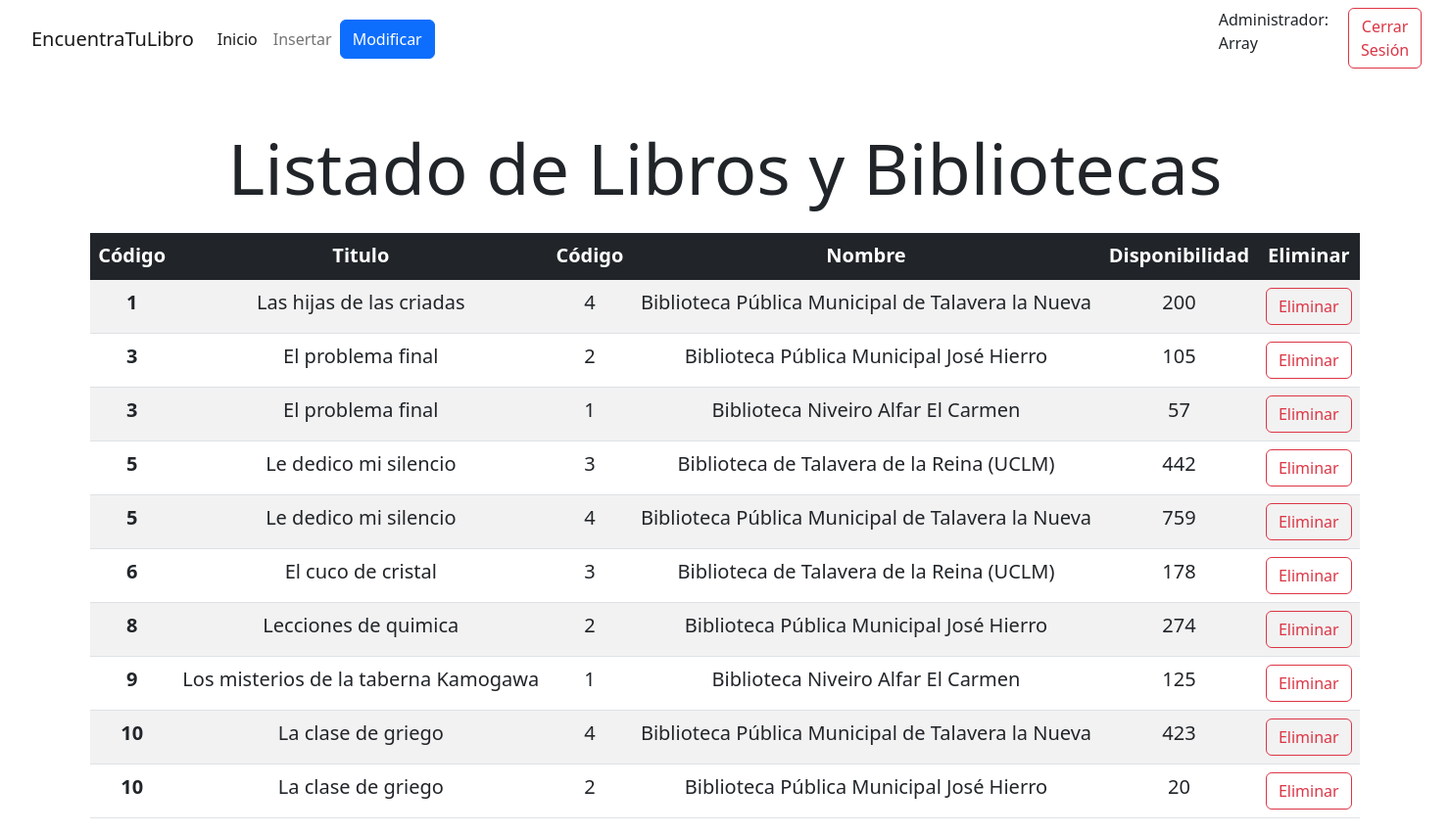
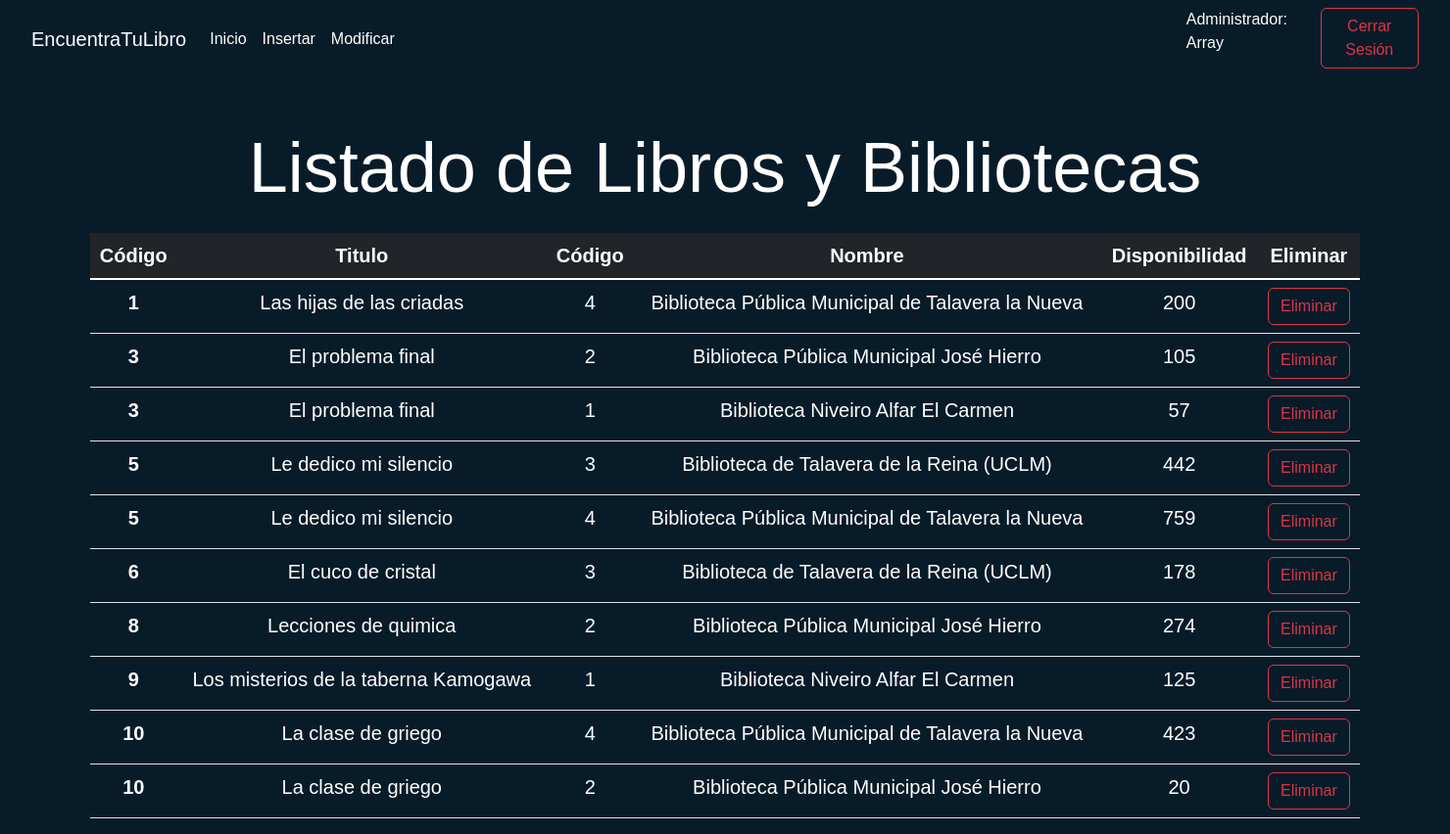
Before and after one commit to carlajl14/Biblioteca, a PHP site: page /pages/admin.php in a window 1480 px wide. Shown: the whole page at 98% size. Run offline with PHP 8.4, Linux system fonts and the light colour scheme; a user stored in the database is signed in; data comes from the database, SQL or seed files in the repository.

Commit message:
Commit Estilos

```diff
--- a/Proyecto/css/admin.css
+++ b/Proyecto/css/admin.css
@@ -1,6 +1,35 @@
+* {
+    margin: 0;
+    padding: 0;
+    font-family: arial;
+    color: #fff;
+}
+
+body {
+    background: #081b29;
+}
+
+/********************ESTILOS LA BARRA DEL MENU*************************/
 .nav{
     margin-left: 20px;
     margin-right: 20px;
+    color: #fff;
+}
+
+.navbar{
+    color: #fff;
+}
+
+.nav-link{
+    color: #fff;
+}
+
+#nav--link{
+    color: #fff;
+}
+
+.navbar-brand{
+    color: #fff;
 }
 
 .div_boton{
@@ -32,7 +61,7 @@
     width: 700px;
     height: 340px;
     padding-top: 30px;
-    margin-top: 230px;
+    margin-top: 20px;
     margin-left: 350px;
     animation: trasladar 0.5s forwards ease-in-out;
 }
@@ -52,7 +81,7 @@
 
 .mensaje {
     position: absolute;
-    top: 80%;
+    top: 92%;
     left: 70%;
     background-color: rgba(129, 222, 129, 0.471);
     color: white;
@@ -76,3 +105,14 @@
 .rojo {
     background-color: red;
 }
+
+.select{
+    background-color: #081b29;
+    color: #fff;
+    margin-bottom: 20px;
+}
+
+.label{
+    font-family: arial;
+    color: #fff;
+}
--- a/Proyecto/pages/admin.php
+++ b/Proyecto/pages/admin.php
@@ -23,14 +23,17 @@ if (!isset($_SESSION['user'])) {
             <nav class="navbar navbar-expand-lg bg-body-tertiary">
                 <div class="container-fluid">
                     <a class="navbar-brand" href="#">EncuentraTuLibro</a>
-                    <div class="collapse navbar-collapse" id="navbarSupportedContent">
-                        <ul class="navbar-nav me-auto mb-2 mb-lg-0">
+                    <div class="collapse navbar-collapse">
+                        <ul class="navbar-nav me-auto mb-2 mb-lg-0" id="ul">
                             <li class="nav-item">
-                                <a class="nav-link active" aria-current="page" href="admin.php">Inicio</a>
+                                <a class="nav-link active" id="nav--link" aria-current="page" href="admin.php">Inicio</a>
                             </li>
                             <li class="nav-item">
                                 <a class="nav-link" aria-current="page" href="insertar.php">Insertar</a>
-                            </li>                                            <button class="btn btn-primary" id="modificar" name="modificar">Modificar</button>
+                            </li>
+                            <li class="nav-item">
+                                <a class="nav-link" id="modificar" name="modificar">Modificar</a>
+                            </li>
                         </ul>
                         <div class="d-flex div_boton">
                             <p class="p">Administrador: <span> <?php
@@ -51,7 +54,7 @@ if (!isset($_SESSION['user'])) {
                                 </div>
         <div class="container-xl mt-5 text-center" id="bajar">
             <h1 class="m-4 display-2">Listado de Libros y Bibliotecas</h1>
-            <table class="table table-striped table-hover">
+            <table class="table table-hover">
                 <thead class="table-dark">
                     <tr class="fs-5">
                         <th scope="col">Código</th>
--- a/Proyecto/pages/insertar.php
+++ b/Proyecto/pages/insertar.php
@@ -25,6 +25,9 @@ include '../scripts/conexionBD.php';
                             </li>
                             <li class="nav-item">
                                 <a class="nav-link" aria-current="page" href="insertar.php">Insertar</a>
+                            </li>
+                            <li class="nav-item">
+                                <a class="nav-link" id="modificar" name="modificar">Modificar</a>
                             </li>
                         </ul>
                         <div class="d-flex div_boton">
```
Also changed, not shown: Proyecto/scripts/conexionBD.php (+29 -32 lines).
